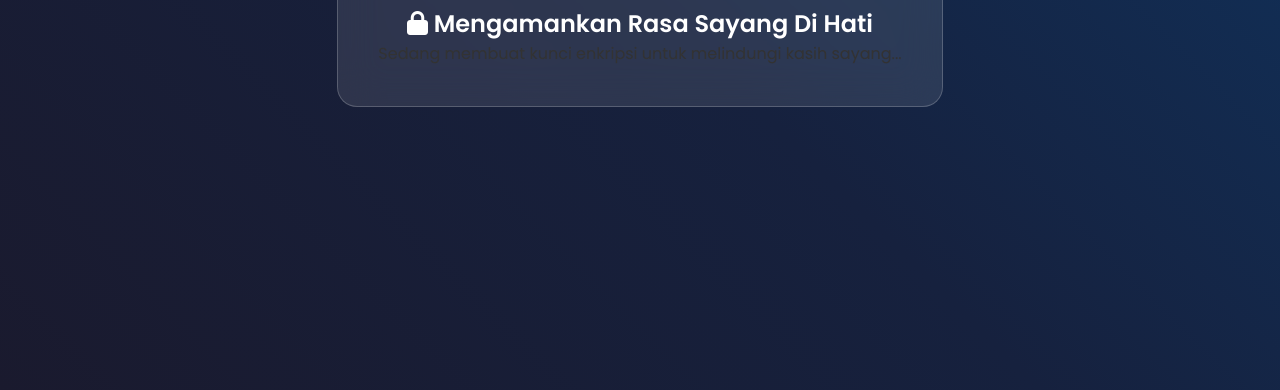
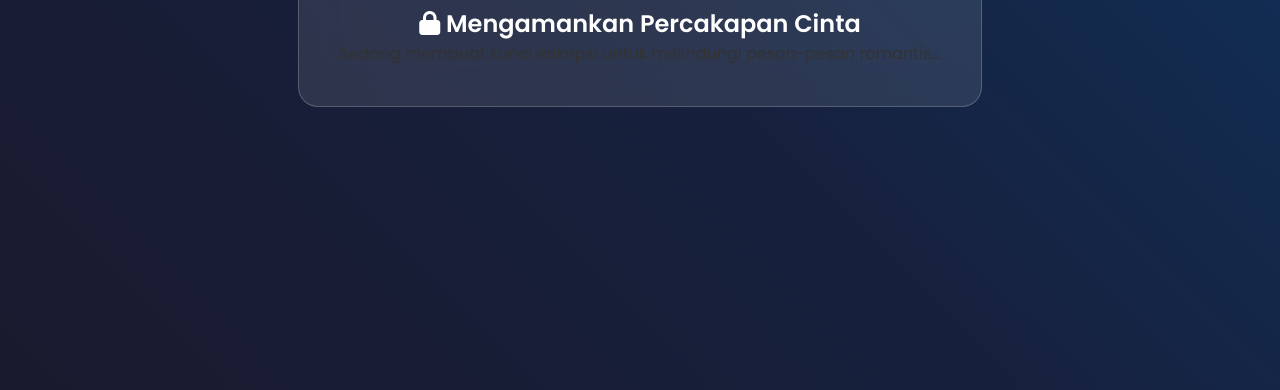
Before and after one commit to imn0thero/Woy, a website: page public/index.html in a window 1280 px wide. Shown: the part 410-800 px from the top of the page. Drawn offline with nearby package versions, Linux system fonts and the light colour scheme.

Commit message:
Update index.html

```diff
--- a/public/index.html
+++ b/public/index.html
@@ -15,8 +15,8 @@
             <div class="romantic-spinner">
                 <div class="heart-spinner">💖</div>
             </div>
-            <h2><i class="fas fa-lock"></i> Mengamankan Rasa Sayang Di Hati</h2>
-            <p>Sedang membuat kunci enkripsi untuk melindungi kasih sayang...</p>
+            <h2><i class="fas fa-lock"></i> Mengamankan Percakapan Cinta</h2>
+            <p>Sedang membuat kunci enkripsi untuk melindungi pesan-pesan romantis...</p>
             <div class="progress-bar">
                 <div class="progress-fill"></div>
             </div>
```
